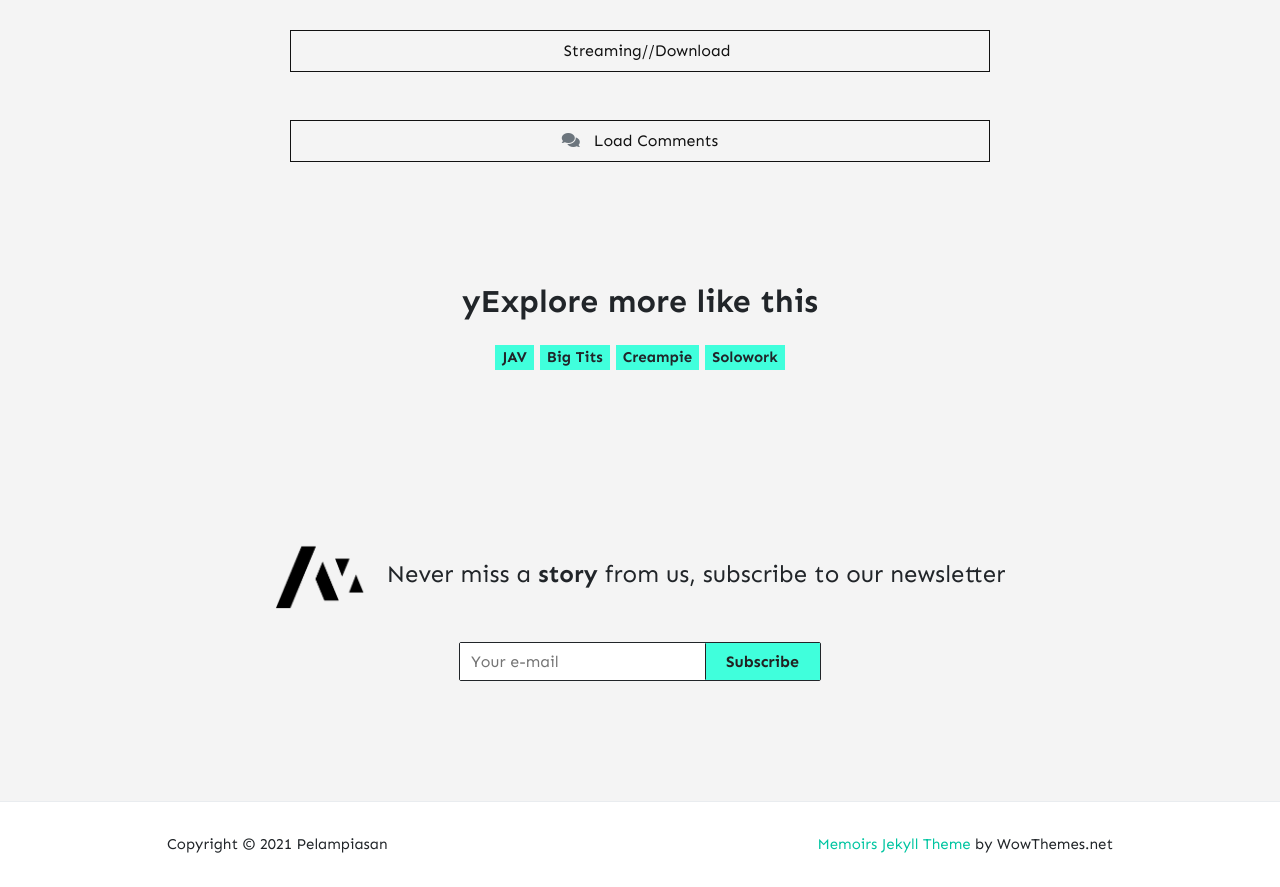
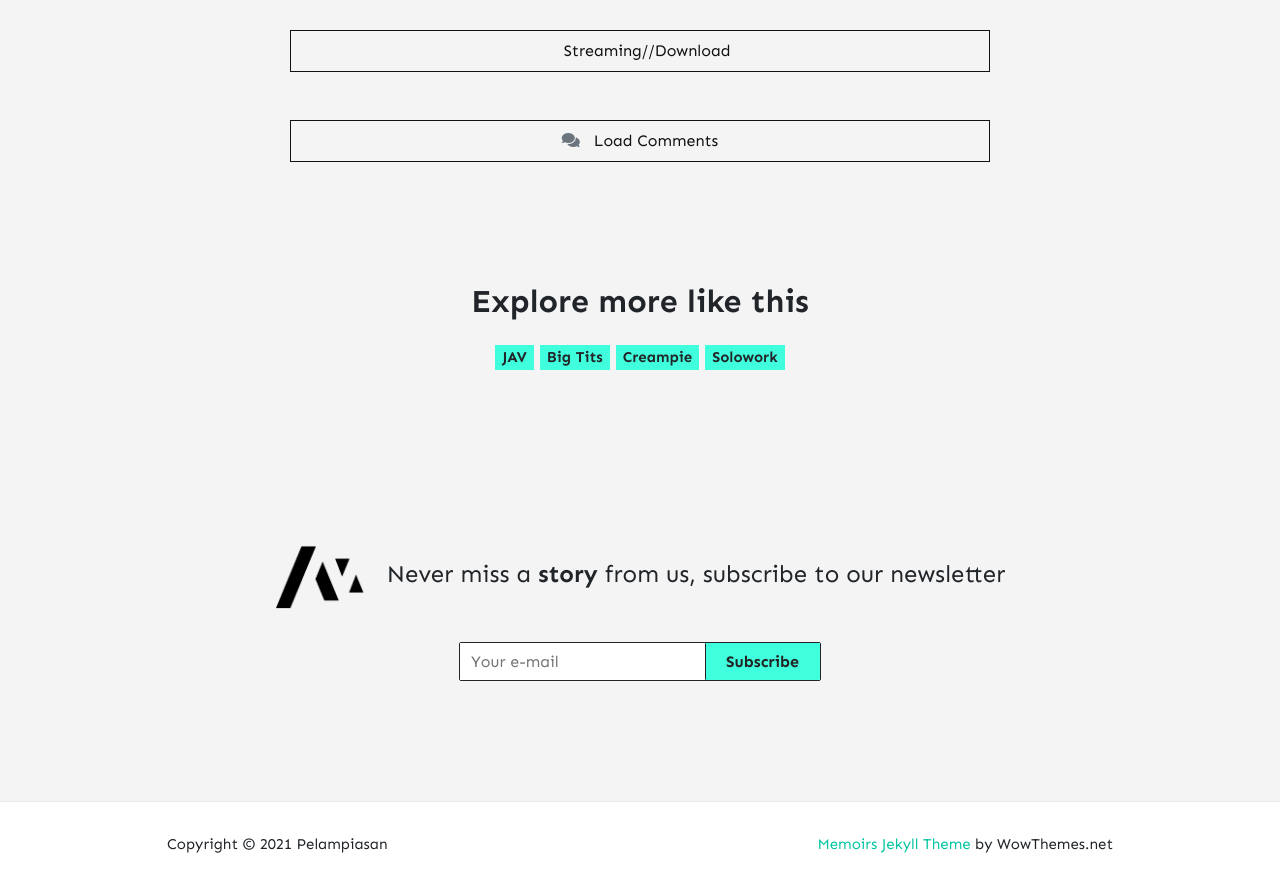
Before and after one commit to ziyoni/ziyoni.github.io, a Jekyll site: the page built from _posts/2021-09-19-asian-babe-gets-all-the-cocks.md, in a window 1280 px wide. Shown: the part 966-1853 px from the top of the page. Built offline with Jekyll 4.4.1, drawn with Linux system fonts in a browser that asks for light colours; nearby versions of some CDN libraries; comment, search, counter and statistics services are not loaded.

Commit message:
Update related-posts.html

```diff
--- a/_includes/related-posts.html
+++ b/_includes/related-posts.html
@@ -3,7 +3,7 @@
 <div class="{% unless page.categories == empty %} related-posts {% endunless %}">
 
     {% unless page.categories == empty %}
-    <h2 class="text-center mb-4">yExplore more like this</h2>
+    <h2 class="text-center mb-4">Explore more like this</h2>
     {% endunless %}
 
     <div class="d-flex justify-content-center align-items-center">
@@ -12,9 +12,9 @@
     {% assign sortedCategories = page.categories | sort %}
     {% for category in sortedCategories %}
     <a class="smoothscroll badge badge-primary text-capitalize" href="{{site.baseurl}}/categories#{{ category | replace: " ","-" }}">{{ category }}</a>
+<br />
     {% endfor %}
 
-<br>
 
     <!-- Tags -->
     {% assign sortedTags = page.tags | sort %}
```
